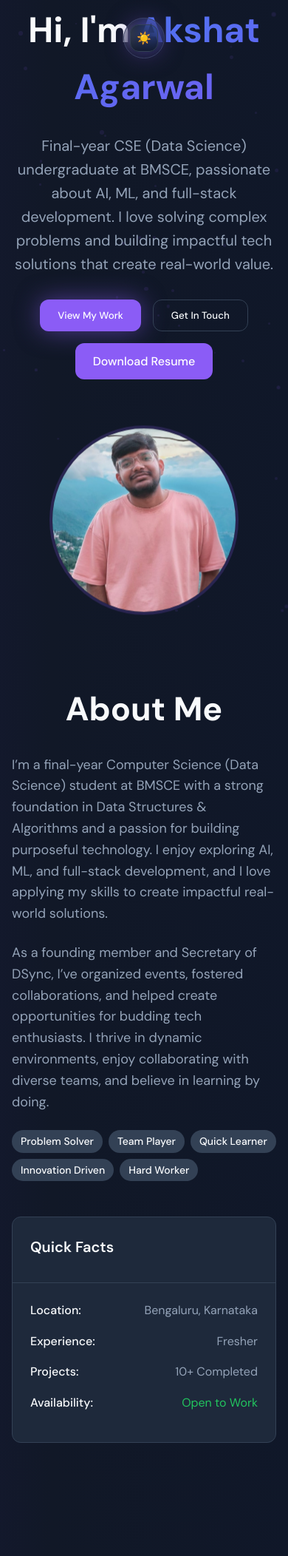
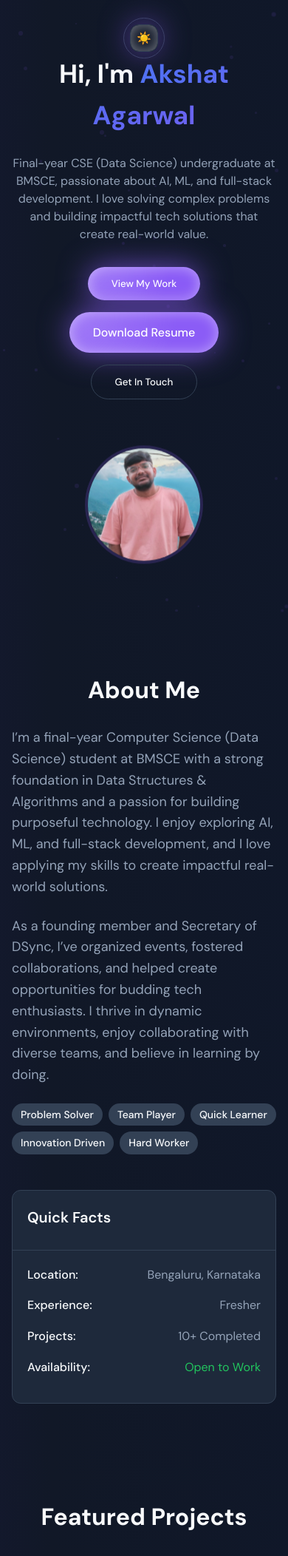
Before and after one commit to akshat281204/portfolio-website, a Flask app: page / in a window 390 px wide. Shown: the top 2104 px of the page at 74% size. Run offline with Flask 3, Linux system fonts and the light colour scheme.

Commit message:
improving design

```diff
--- a/app.py
+++ b/app.py
@@ -5,7 +5,7 @@ from dotenv import load_dotenv
 
 load_dotenv() # Load environment variables from .env file
 
-app = Flask(__name__)
+app = Flask(__name__, static_folder='static', static_url_path='/static')
 
 # Flask-Mail configuration
 app.config['MAIL_SERVER'] = 'smtp.gmail.com'
--- a/static/styles.css
+++ b/static/styles.css
@@ -176,23 +176,30 @@ body {
   display: inline-flex;
   align-items: center;
   justify-content: center;
-  padding: 0.75rem 1.5rem;
-  border-radius: var(--radius);
+  padding: 0.9rem 2rem; /* Increased padding for a more prominent oval */
+  border-radius: 9999px; /* More oval/pill shape */
   font-family: var(--font-sans);
   font-weight: 500;
   text-decoration: none;
   border: none;
   cursor: pointer;
   transition: all 0.3s ease;
+  position: relative; /* For glow/shine effects */
+  overflow: hidden; /* To contain internal gradients/shadows */
+  z-index: 1; /* Ensure it's above other elements if needed */
 }
 
 .btn-primary {
   background: var(--primary);
   color: var(--primary-foreground);
+  /* Adding a subtle radial gradient for a shiny effect */
+  background: radial-gradient(circle at top left, rgba(255,255,255,0.2) 0%, transparent 70%), var(--primary);
+  box-shadow: 0 0 15px rgba(139, 92, 246, 0.4); /* Initial subtle glow */
 }
 
 .btn-primary:hover {
-  background: #7c3aed;
+  background: radial-gradient(circle at top left, rgba(255,255,255,0.3) 0%, transparent 70%), #7c3aed; /* Darker primary on hover */
+  box-shadow: 0 0 25px rgba(139, 92, 246, 0.7); /* More intense glow on hover */
 }
 
 .btn-outline {
@@ -244,7 +251,6 @@ body {
   font-weight: 500;
 }
 
-/* This is the FIX for the tech stack gap issue */
 .tech-badge {
   display: inline-flex;
   align-items: center;
@@ -256,7 +262,7 @@ body {
   font-size: 0.75rem;
   font-weight: 500;
   transition: all 0.3s ease;
-  margin: 0.25rem; /* Replaces the gap property */
+  margin: 0.25rem;
 }
 
 .tech-badge:hover {
@@ -296,6 +302,8 @@ body {
   align-items: center;
   justify-content: center;
   overflow: hidden;
+  padding-top: 5rem;
+  padding-bottom: 5rem;
 }
 
 .hero-container {
@@ -543,11 +551,10 @@ body {
   line-height: 1.6;
 }
 
-/* This is the FIX for the tech stack gap issue */
 .project-tech {
   display: flex;
   flex-wrap: wrap;
-  margin: -0.25rem; /* Counteract badge margin for alignment */
+  margin: -0.25rem;
 }
 
 .projects-footer {
@@ -664,7 +671,7 @@ body {
 }
 
 .activity-card .card {
-  flex-grow: 1; /* This makes the card fill the container */
+  flex-grow: 1;
 }
 
 .activity-title {
@@ -797,8 +804,8 @@ body {
 }
 
 @keyframes pulse-glow {
-  0%, 100% { box-shadow: 0 0 20px rgba(139, 92, 246, 0.3); }
-  50% { box-shadow: 0 0 40px rgba(139, 92, 246, 0.6); }
+  0%, 100% { box-shadow: 0 0 25px rgba(139, 92, 246, 0.5), 0 0 10px rgba(255, 255, 255, 0.3) inset; } /* More intense glow with inner white glow */
+  50% { box-shadow: 0 0 50px rgba(139, 92, 246, 0.8), 0 0 20px rgba(255, 255, 255, 0.5) inset; } /* Even more intense glow */
 }
 
 @keyframes gradient-shift {
@@ -884,70 +891,6 @@ body {
 }
 
 /* ==========================================================================
-   Custom Notification Styles
-   ========================================================================== */
-#notification-container {
-  position: fixed;
-  top: 1rem;
-  right: 1rem;
-  z-index: 10000;
-  display: flex;
-  flex-direction: column;
-  gap: 0.5rem;
-}
-
-.notification {
-  background-color: var(--card);
-  color: var(--foreground);
-  padding: 1rem 1.5rem;
-  border-radius: var(--radius);
-  box-shadow: 0 4px 12px rgba(0, 0, 0, 0.15);
-  display: flex;
-  align-items: center;
-  justify-content: space-between;
-  gap: 1rem;
-  min-width: 250px;
-  max-width: 350px;
-  opacity: 1;
-  transform: translateX(0);
-  transition: opacity 0.3s ease-out, transform 0.3s ease-out;
-}
-
-.notification.hide {
-  opacity: 0;
-  transform: translateX(100%);
-}
-
-.notification.success {
-  border-left: 5px solid #22c55e; /* Green for success */
-}
-
-.notification.error {
-  border-left: 5px solid #ef4444; /* Red for error */
-}
-
-.notification p {
-  margin: 0;
-  font-size: 0.95rem;
-}
-
-.notification .close-btn {
-  background: none;
-  border: none;
-  color: var(--muted-foreground);
-  font-size: 1.2rem;
-  cursor: pointer;
-  padding: 0.2rem 0.5rem;
-  border-radius: var(--radius);
-  transition: color 0.2s ease, background-color 0.2s ease;
-}
-
-.notification .close-btn:hover {
-  color: var(--foreground);
-  background-color: var(--muted);
-}
-
-/* ==========================================================================
    Responsive Design
    ========================================================================== */
 @media (min-width: 768px) {
@@ -985,9 +928,6 @@ body {
   body {
     cursor: auto;
   }
-  .form-row {
-    grid-template-columns: 1fr;
-  }
   .project-header, .experience-header {
     flex-direction: column;
     align-items: flex-start;
@@ -1002,4 +942,56 @@ body {
   .nav {
     padding: 0.5rem;
   }
+
+  /* === NEW MOBILE IMPROVEMENTS === */
+
+  /* Reduce overall section spacing */
+  .hero-section, .about-section, .projects-section, .skills-section, .experience-section, .activities-section, .contact-section {
+    padding-top: 4rem;
+    padding-bottom: 4rem;
+  }
+
+  /* Adjust hero section elements */
+  .hero-title {
+    font-size: 2.2rem;
+  }
+  .hero-subtitle {
+    font-size: 1rem;
+    line-height: 1.5;
+  }
+  .avatar {
+    width: 10rem;
+    height: 10rem;
+  }
+
+  /* Adjust general section titles */
+  .section-title {
+    font-size: 2rem;
+  }
+
+  /* Make cards and forms more compact */
+  .card-header, .card-content {
+    padding: 1.25rem;
+  }
+  .project-title {
+    font-size: 1.1rem;
+  }
+  .project-description {
+    font-size: 0.9rem;
+  }
+  .form-row {
+    grid-template-columns: 1fr;
+  }
+
+  /* Adjust skills scroller for smaller screens */
+  .scroller__inner {
+    gap: 2rem;
+  }
+  .skill-logo-item i {
+    font-size: 50px;
+  }
+
+  .activities-grid, .projects-grid {
+    grid-template-columns: 1fr;
+  }
 }
--- a/templates/index.html
+++ b/templates/index.html
@@ -43,8 +43,8 @@
                 </p>
                 <div class="hero-buttons">
                     <button class="btn btn-primary animate-pulse-glow" data-section="projects">View My Work</button>
+                    <a href="../Akshat_Agarwal_26_07_25.pdf" download="Akshat_Agarwal_26_07_25.pdf" class="btn btn-primary animate-pulse-glow">Download Resume</a>
                     <button class="btn btn-outline" data-section="contact">Get In Touch</button>
-                    <a href="{{ url_for('static', filename='Akshat_Agarwal_26_07_25.pdf') }}" download="Akshat_Agarwal_26_07_25.pdf" class="btn btn-primary">Download Resume</a>
                 </div>
             </div>
             <div class="hero-image animate-float">
@@ -541,6 +541,7 @@
                         <div class="social-buttons">
                             <a href="https://github.com/akshat281204" class="btn btn-outline btn-sm">GitHub</a>
                             <a href="https://www.linkedin.com/in/akshat-agarwal-92a50524b" class="btn btn-outline btn-sm">LinkedIn</a>
+                            <a href="https://leetcode.com/u/Akshat_281204/" class="btn btn-outline btn-sm">LeetCode</a>
                             <a href="https://www.instagram.com/akshat_281204/" class="btn btn-outline btn-sm">Instagram</a>
                         </div>
                     </div>
```
